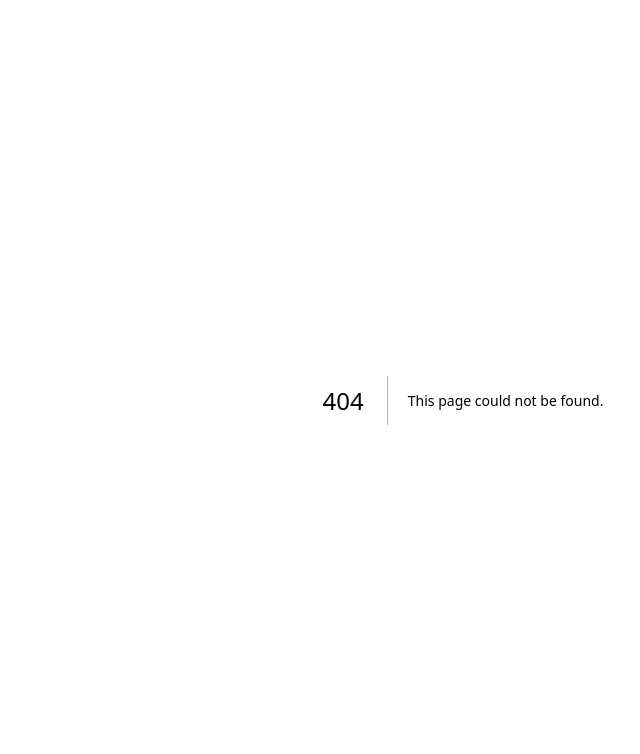
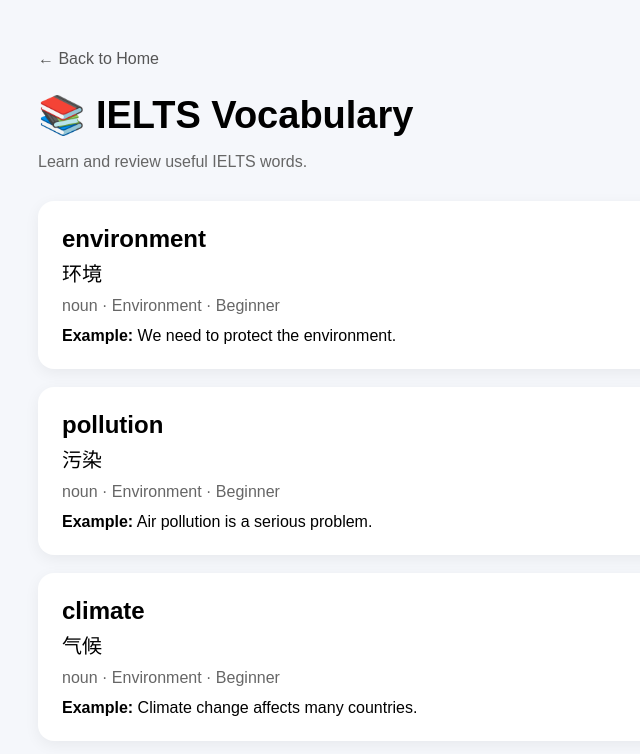
Before and after one commit to BL33-arch/my-ielts-app, a Next.js app: page /vocabulary in a window 1280 px wide. Before the commit this address had no page. Shown: the top 754 px of the page, without its empty margins (177-817 px from the left). Built offline with nearby package versions, Linux system fonts and the light colour scheme.

Commit message:
Add vocabulary page with IELTS words

```diff
--- /dev/null
+++ b/app/vocabulary/page.js
@@ -0,0 +1,92 @@
+const words = [
+  {
+    word: "environment",
+    meaning: "环境",
+    part: "noun",
+    example: "We need to protect the environment.",
+    topic: "Environment",
+    level: "Beginner",
+  },
+  {
+    word: "pollution",
+    meaning: "污染",
+    part: "noun",
+    example: "Air pollution is a serious problem.",
+    topic: "Environment",
+    level: "Beginner",
+  },
+  {
+    word: "climate",
+    meaning: "气候",
+    part: "noun",
+    example: "Climate change affects many countries.",
+    topic: "Environment",
+    level: "Beginner",
+  },
+];
+
+export default function VocabularyPage() {
+  return (
+    <main
+      style={{
+        minHeight: "100vh",
+        background: "#f5f7fb",
+        padding: "50px 20px",
+        fontFamily: "Arial, sans-serif",
+      }}
+    >
+      <div style={{ maxWidth: "850px", margin: "0 auto" }}>
+        <a
+          href="/"
+          style={{
+            textDecoration: "none",
+            color: "#555",
+          }}
+        >
+          ← Back to Home
+        </a>
+
+        <h1 style={{ fontSize: "38px", marginBottom: "8px" }}>
+          📚 IELTS Vocabulary
+        </h1>
+
+        <p style={{ color: "#666", marginBottom: "30px" }}>
+          Learn and review useful IELTS words.
+        </p>
+
+        <div
+          style={{
+            display: "grid",
+            gap: "18px",
+          }}
+        >
+          {words.map((item) => (
+            <div
+              key={item.word}
+              style={{
+                background: "white",
+                padding: "24px",
+                borderRadius: "16px",
+                boxShadow: "0 4px 15px rgba(0,0,0,0.06)",
+              }}
+            >
+              <h2 style={{ margin: "0 0 5px" }}>{item.word}</h2>
+
+              <div style={{ fontSize: "20px", marginBottom: "10px" }}>
+                {item.meaning}
+              </div>
+
+              <div style={{ color: "#666", marginBottom: "12px" }}>
+                {item.part} · {item.topic} · {item.level}
+              </div>
+
+              <div>
+                <strong>Example:</strong> {item.example}
+              </div>
+            </div>
+          ))}
+        </div>
+      </div>
+    </main>
+  );
+}
```
